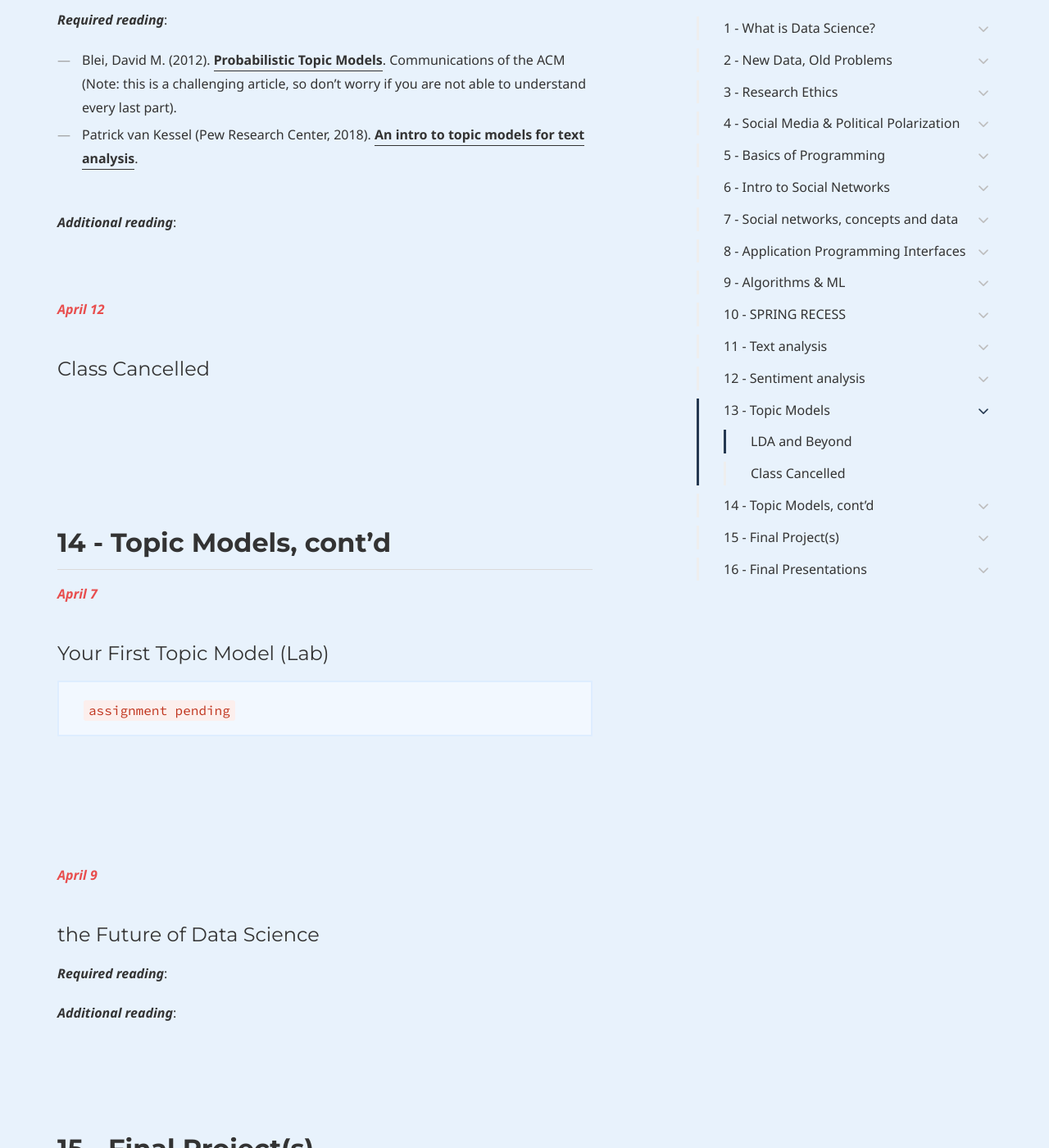
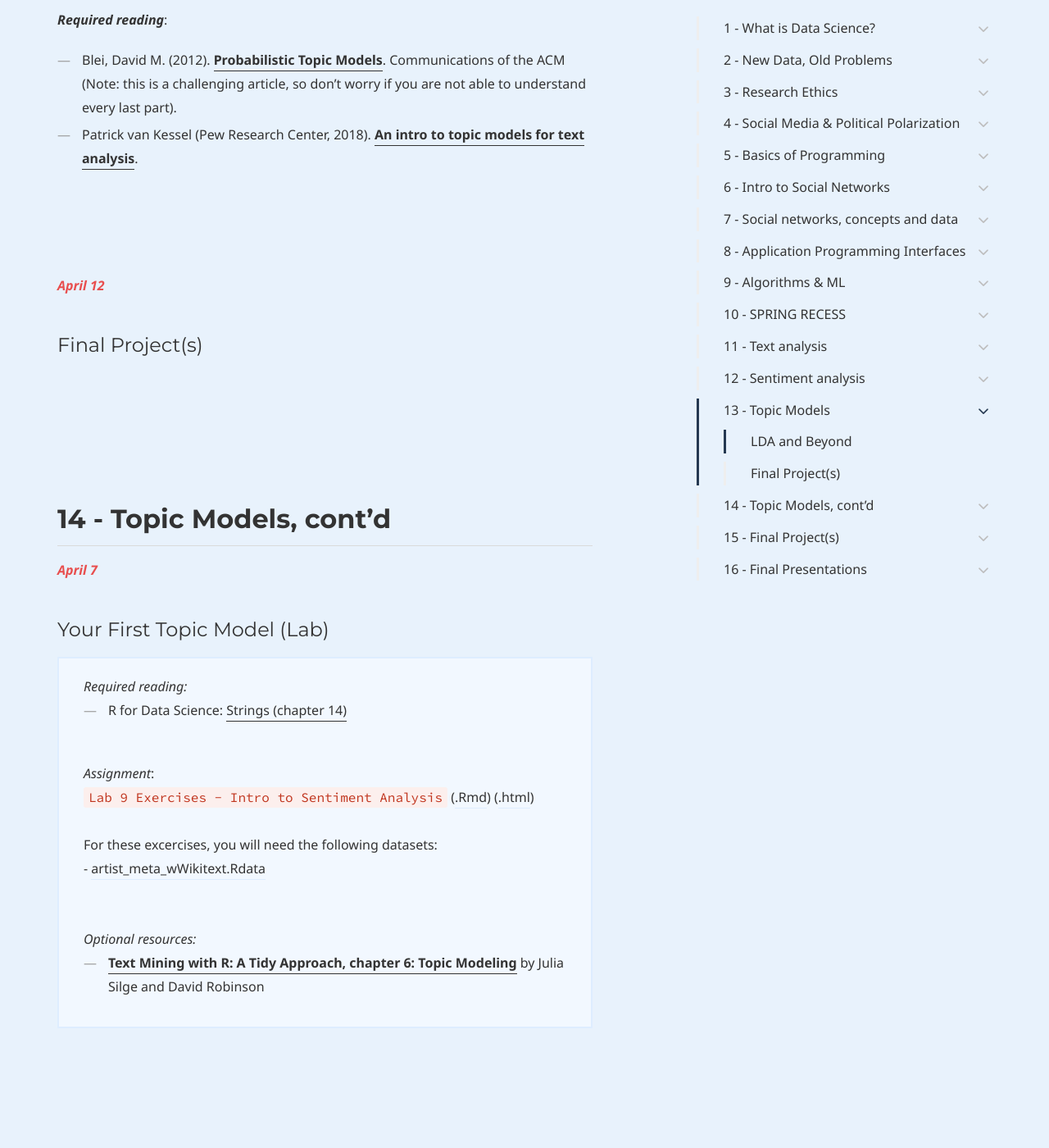
Before and after one commit to dssoc/dssoc.github.io, a Jekyll site: the page built from schedule.md, in a window 1280 px wide and 1400 px high, scrolled down 16256 px. Shown: the whole window at 82% size. Built offline with Jekyll 4.4.1, drawn with Linux system fonts in a browser that asks for light colours; some web fonts are replaced.

Commit message:
update schedule

```diff
--- a/schedule.md
+++ b/schedule.md
@@ -441,20 +441,18 @@
 ## 13 - Topic Models
 <b><i><font color="#E84E4E">March 31</font></i></b>
 #### LDA and Beyond
-***Slides***: [Running R in the Cloud](https://cbail.github.io/Running_R_in_the%20Cloud.html#/), [**Topic Modeling**](https://cbail.github.io/ids704/topic-modeling/Rpres/Topic%20Modeling.html#/)<br/>
+***Slides***: [Running R in the Cloud](https://cbail.github.io/Running_R_in_the%20Cloud.html#/), [Topic Modeling](https://cbail.github.io/ids704/topic-modeling/Rpres/Topic%20Modeling.html#/)<br/>
 ***Annotated Code***: [html](https://cbail.github.io/ids704/topic-modeling/Topic_Modeling.html)<br/><br/>
 
 ***Required reading***:
 <br/>
 - Blei, David M. (2012). [**Probabilistic Topic Models**](http://www.cs.columbia.edu/~blei/papers/Blei2012.pdf). Communications of the ACM (Note: this is a challenging article, so don’t worry if you are not able to understand every last part).
 - Patrick van Kessel (Pew Research Center, 2018). [**An intro to topic models for text analysis**](https://medium.com/pew-research-center-decoded/an-intro-to-topic-models-for-text-analysis-de5aa3e72bdb).
-<br/><br/>
 
-***Additional reading***:
 <br/><br/><br/>
 
 <b><i><font color="#E84E4E">April 12</font></i></b>
-#### Class Cancelled
+#### Final Project(s)
 <br/><br/><br/><br/>
 
 
@@ -464,7 +462,22 @@
 <b><i><font color="#E84E4E">April 7</font></i></b>
 #### Your First Topic Model (Lab)
 <div class="callout callout--info">
-<code>assignment pending</code>
+<i>Required reading:</i> <br/>
+<ul>
+<li>R for Data Science: <a href = "https://r4ds.had.co.nz/strings.html">Strings (chapter 14)</a></li></ul><br/>
+<i>Assignment</i>:<br/>
+<code>Lab 9 Exercises - Intro to Sentiment Analysis</code> (<a href = "">.Rmd</a>) (<a href = "">.html</a>)
+<br/><br/>
+
+For these excercises, you will need the following datasets:<br/>
+- <a href = "https://github.com/dssoc/dssoc.github.io/raw/master/datasets/artist_meta_wWikitext.Rdata">artist_meta_wWikitext.Rdata</a><br/>
+<br/><br/>
+
+
+<i>Optional resources:</i><br/>
+<ul>
+<li><b><a href = "https://www.tidytextmining.com/topicmodeling.html">Text Mining with R: A Tidy Approach, chapter 6: Topic Modeling</a></b> by Julia Silge and David Robinson</li>
+</ul>
 </div>
 <br/><br/><br/><br/>
 
```
